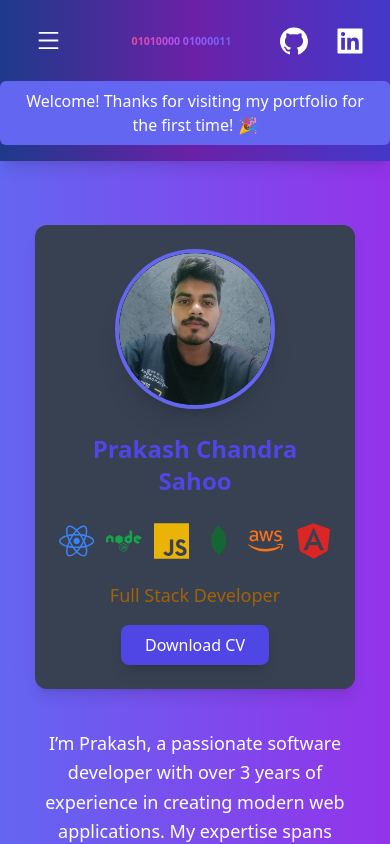
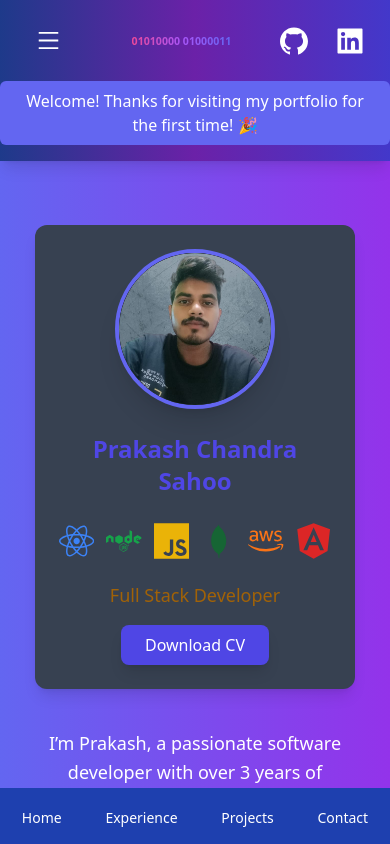
Before and after one commit to prakasham-om/portfolio, a React (Vite) app in the folder myapp/: page / in a window 390 px wide. Shown: the top 844 px of the page. Built offline with nearby package versions, Linux system fonts and the light colour scheme.

Commit message:
Update Sidebar.jsx

```diff
--- a/myapp/src/components/Sidebar.jsx
+++ b/myapp/src/components/Sidebar.jsx
@@ -1,27 +1,30 @@
 import React, { useState } from 'react';
 import { NavLink } from 'react-router-dom';
 import { useSpring, animated } from 'react-spring';
+import { FaHome, FaUserAlt, FaCog, FaBriefcase } from 'react-icons/fa'; // You can use any icons you prefer
 import links from './link.js';
 
 const Sidebar = () => {
   const [isHovered, setIsHovered] = useState(false);
 
-  // Sidebar animation on hover
+  // Sidebar animation on hover (desktop)
   const sidebarAnimation = useSpring({
-    width: isHovered ? '14rem' : '10rem', // Sidebar width changes on hover
+    width: isHovered ? '14rem' : '10rem',
     config: { friction: 20, tension: 200 }
   });
 
-  // Link hover animation
+  // Link hover animation (desktop)
   const linkAnimation = useSpring({
-    transform: isHovered ? 'scale(1.05)' : 'scale(1)', // Scale up the links when hovered
+    transform: isHovered ? 'scale(1.05)' : 'scale(1)',
     config: { friction: 20, tension: 150 }
   });
 
   return (
+    <div>
+      {/* Sidebar for desktop */}
       <animated.div
         style={sidebarAnimation}
-      className="hidden md:block bg-blue-800 text-white fixed top-0 right-0 overflow-hidden md:relative md:static px-5 h-screen rounded-r-[3rem] transition-all duration-300"
+        className="hidden md:block bg-blue-800 text-white fixed top-0 left-0 overflow-hidden px-5 h-screen rounded-r-[3rem] transition-all duration-300"
         onMouseEnter={() => setIsHovered(true)}
         onMouseLeave={() => setIsHovered(false)}
       >
@@ -34,14 +37,37 @@ const Sidebar = () => {
                 className="block px-4 py-2 hover:bg-gray-700 transition-all duration-300"
                 activeClassName="bg-gray-600"
               >
-              <animated.span style={linkAnimation}>
-                {link.text}
+                <animated.span style={linkAnimation} className="flex items-center">
+                  {link.icon}
+                  <span className="ml-2">{link.text}</span>
                 </animated.span>
               </NavLink>
             </li>
           ))}
         </ul>
       </animated.div>
+
+      {/* Footer for mobile */}
+      <div className="md:hidden fixed bottom-0 left-0 right-0 bg-blue-800 text-white py-2 flex justify-around items-center">
+        <ul className="flex w-full justify-around">
+          {links.map((link, index) => (
+            <li key={index}>
+              <NavLink
+                to={link.to}
+                exact="true"
+                className="block px-4 py-2 hover:bg-gray-700 transition-all duration-300"
+                activeClassName="bg-gray-600"
+              >
+                <div className="flex flex-col items-center">
+                  {link.icon}
+                  <span className="mt-1 text-sm">{link.text}</span>
+                </div>
+              </NavLink>
+            </li>
+          ))}
+        </ul>
+      </div>
+    </div>
   );
 };
 
```
Lines whose indentation alone changed are shown as unchanged.
